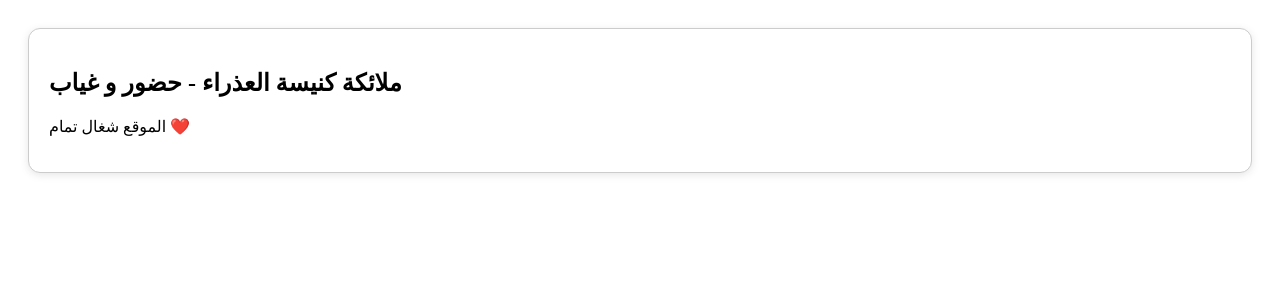
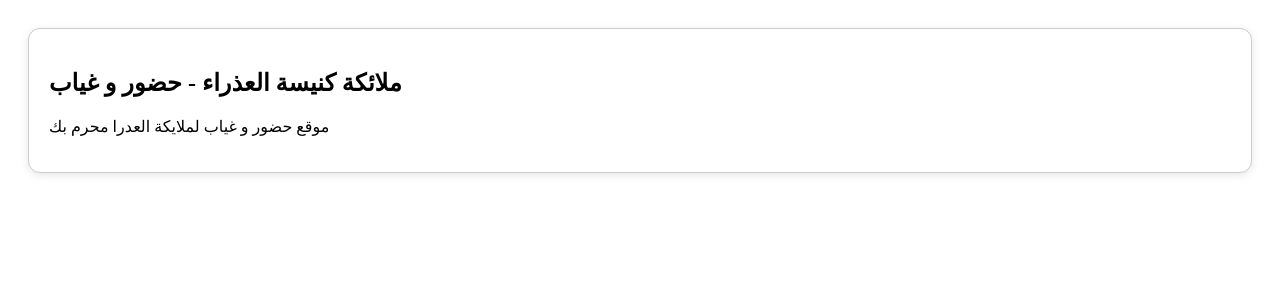
Before and after one commit to TheInvisiblerM/angels-app, a React (Vite) app: page / in a window 1280 px wide. Shown: the top 300 px of the page. Built offline with nearby package versions, Linux system fonts and the light colour scheme.

Commit message:
Add files via upload

```diff
--- a/src/App.jsx
+++ b/src/App.jsx
@@ -6,7 +6,7 @@ export default function App() {
     <div style={{padding:20}}>
       <Card>
         <h2>ملائكة كنيسة العذراء - حضور و غياب</h2>
-        <p>الموقع شغال تمام ❤️</p>
+        <p>موقع حضور و غياب لملايكة العدرا محرم بك</p>
       </Card>
     </div>
   );
```
